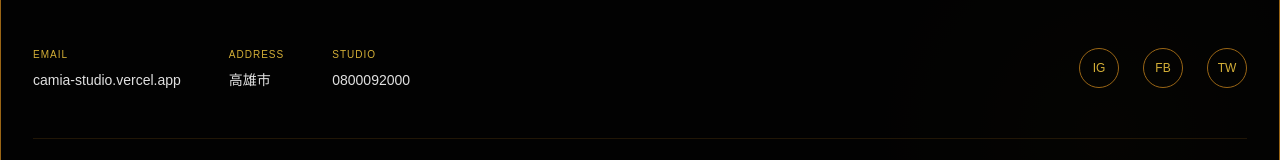
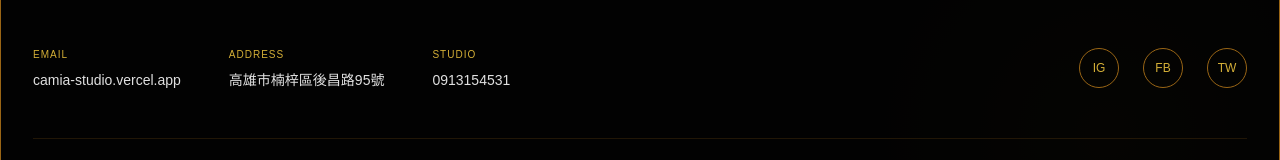
Before and after one commit to aa0913154531-camia/-, a React (Vite) app in the folder camia---水晶藝術與創意手串/: page / in a window 1280 px wide. Shown: the part 1769-1929 px from the top of the page. Built offline with nearby package versions, Linux system fonts and the light colour scheme; a web font is replaced by a local one.

Commit message:
Update Layout.tsx

```diff
--- a/camia---水晶藝術與創意手串/src/components/Layout.tsx
+++ b/camia---水晶藝術與創意手串/src/components/Layout.tsx
@@ -73,11 +73,11 @@ export default function Layout({ children, currentPage, onPageChange }: LayoutPr
               </div>
               <div className="space-y-2">
                 <span className="text-[10px] text-gold-primary uppercase tracking-widest block">Address</span>
-                <p className="text-sm text-text-main">高雄市</p>
+                <p className="text-sm text-text-main">高雄市楠梓區後昌路95號</p>
               </div>
               <div className="space-y-2">
                 <span className="text-[10px] text-gold-primary uppercase tracking-widest block">Studio</span>
-                <p className="text-sm text-text-main">0800092000</p>
+                <p className="text-sm text-text-main">0913154531</p>
               </div>
             </div>
 
```
